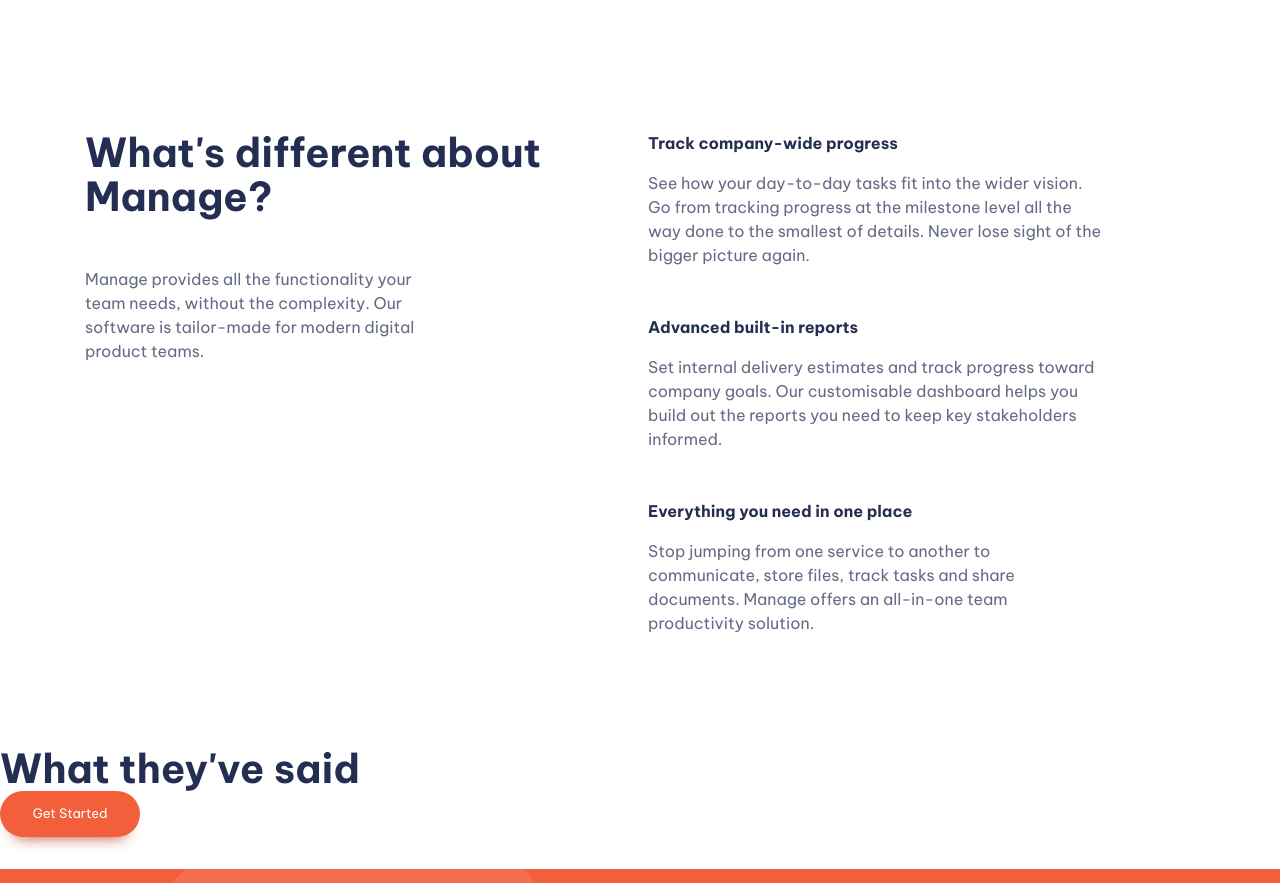
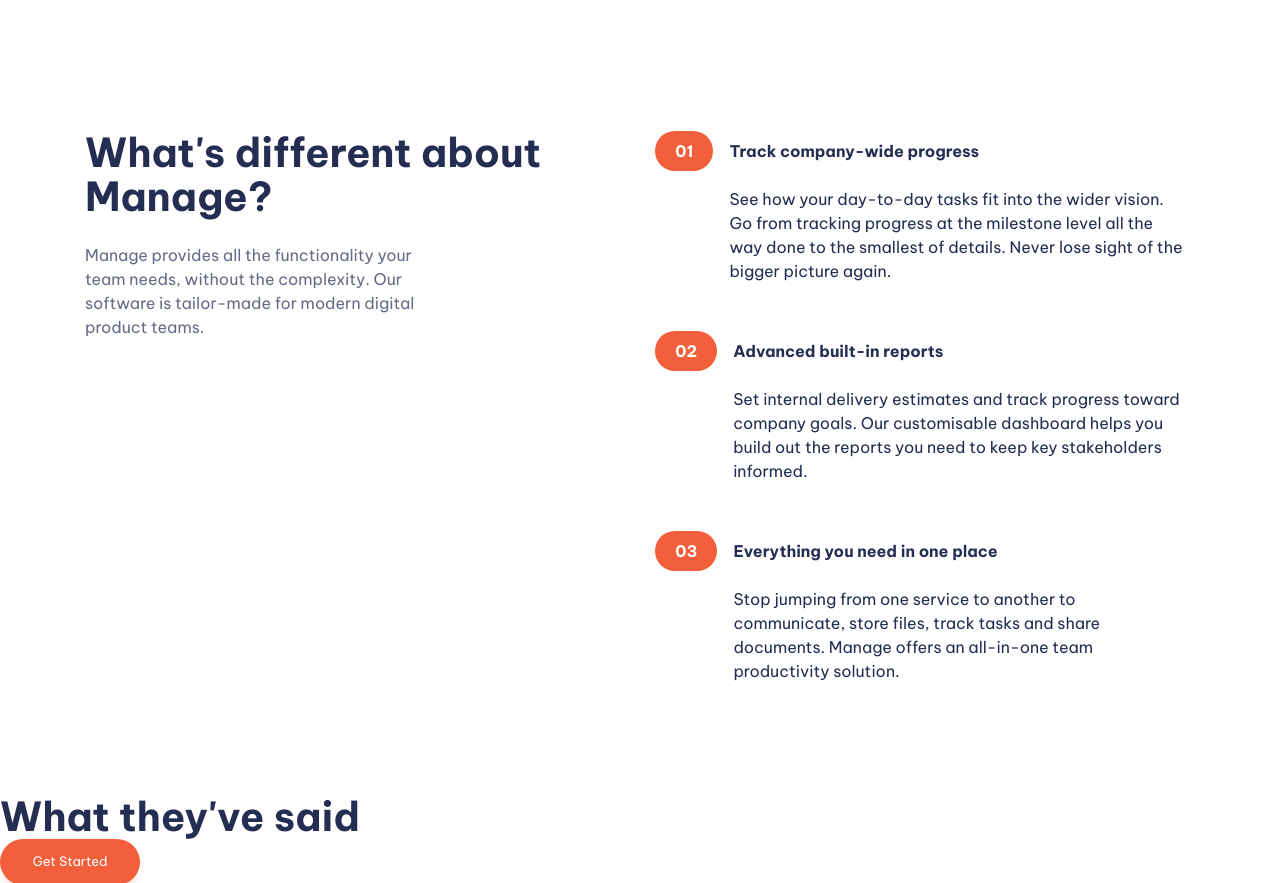
Before and after one commit to DayByDayBy/manage_landing_page, a plain HTML site: page index.html in a window 1280 px wide. Shown: the part 660-1543 px from the top of the page. Drawn offline with Linux system fonts and the light colour scheme.

Commit message:
part 8 done

```diff
--- a/index.html
+++ b/index.html
@@ -84,7 +84,7 @@
       <section class="padding-block-900">
         <div class="container">
           <div class="even-columns">
-            <div class="flow">
+            <div class="flow text-center-sm-only margin-bottom-700" style="--flow-spacer: 1.5rem">
               <h2 class="fs-secondary-heading fw-bold">
                 What's different about Manage?
               </h2>
@@ -98,8 +98,8 @@
               <ul class="numbered-items | flow" role="list">
                 <li>
                   <div class="flow" style="--flow-spacer: 1em">
-                    <h3 class="fs-600 fw-bold">Track company-wide progress</h3>
-                    <p data-width="wide">
+                    <h3 class="numbered-items_title | numbered-items_title | fs-600 fw-bold">Track company-wide progress</h3>
+                    <p class="numbered-items_body" data-width="wide">
                       See how your day-to-day tasks fit into the wider vision.
                       Go from tracking progress at the milestone level all the
                       way done to the smallest of details. Never lose sight of
@@ -110,8 +110,8 @@
 
                 <li>
                   <div class="flow" style="--flow-spacer: 1em">
-                    <h3 class="fs-600 fw-bold">Advanced built-in reports</h3>
-                    <p data-width="wide">
+                    <h3 class="numbered-items_title | fs-600 fw-bold">Advanced built-in reports</h3>
+                    <p class="numbered-items_body" data-width="wide">
                       Set internal delivery estimates and track progress toward
                       company goals. Our customisable dashboard helps you build
                       out the reports you need to keep key stakeholders
@@ -122,10 +122,10 @@
 
                 <li>
                   <div class="flow" style="--flow-spacer: 1em">
-                    <h3 class="fs-600 fw-bold">
+                    <h3 class="numbered-items_title | fs-600 fw-bold">
                       Everything you need in one place
                     </h3>
-                    <p data-width="wide">
+                    <p class="numbered-items_body" data-width="wide">
                       Stop jumping from one service to another to communicate,
                       store files, track tasks and share documents. Manage
                       offers an all-in-one team productivity solution.
--- a/style.css
+++ b/style.css
@@ -291,7 +291,7 @@
   align-content: space-between;
 }
 
-.primary-footer-form{
+.primary-footer-form {
   display: flex;
   gap: var(--size-200);
 }
@@ -387,6 +387,75 @@
   opacity: 0.1;
 }
 
+/* numbered items */
+
+.numbered-items {
+  counter-reset: count;
+  width: fit-content;
+  margin-inline: auto;
+}
+
+.numbered-items li {
+  counter-increment: count;
+}
+
+.numbered-items div {
+  display: grid;
+  position: relative;
+  align-items: center;
+  column-gap: var(--size-400);
+  grid-template-columns: min-content 1fr;
+}
+
+.numbered-items_title {
+  grid-row: 1/2;
+  grid-column: 2/3;
+  line-height: 1;
+}
+
+.numbered-items_body {
+  grid-column: 1/-1;
+}
+
+@media (min-width: 30em) {
+  .numbered-items_body {
+    grid-column: 2/-1;
+  }
+}
+
+.numbered-items div::before,
+.numbered-items div::after {
+  height: 40px;
+}
+
+.numbered-items div::before {
+  content: "0" counter(count);
+  display: flex;
+  align-items: center;
+  color: var(--clr-neutral-100);
+  font-weight: var(--fw-bold);
+  background-color: var(--clr-accent-400);
+  padding: 0 var(--size-500);
+  border-radius: 100vw;
+  grid-column: 1/2;
+  grid-row: 1/2;
+}
+
+@media (max-width: 30em) {
+  .numbered-items div::after {
+    --bg: var(--clr-accent-100);
+    content: "";
+    display: block;
+    z-index: -1;
+    border-radius: 100vw 0 0 100vw;
+    /* inset: 0 -100vw 0 0; */
+    grid-column: 1/-1;
+    grid-row: 1/2;
+    box-shadow: 5em 0 0 var(--bg);
+    background-color: var(--bg);
+  }
+}
+
 /* utility classes */
 
 .visually-hidden {
@@ -404,8 +473,8 @@
 
 .container {
   --max-width: 1110px;
-  --padding: 1rem;
-  width: min(var(--max-width), 100% - (var(--padding) * 2));
+  --container-padding: 1rem;
+  width: min(var(--max-width), 100% - (var(--container-padding) * 2));
   margin-inline: auto;
 }
 
@@ -445,6 +514,23 @@
 
 :where(.flow :not(:first-child)) {
   margin-top: var(--flow-spacer, 3em);
+}
+
+.text-center {
+  text-align: center;
+}
+
+.text-center p {
+  margin: auto;
+}
+
+@media (max-width: 50em) {
+  .text-center-sm-only {
+    text-align: center;
+  }
+  .text-center-sm-only p {
+    margin: auto;
+  }
 }
 
 .text-primary-400 {
@@ -515,6 +601,10 @@
   padding-block: var(--size-700);
 }
 
+.margin-bottom-700{
+  margin-block-end: var(--size-700);
+}
+
 .display-sm-none {
   display: none;
 }
```
